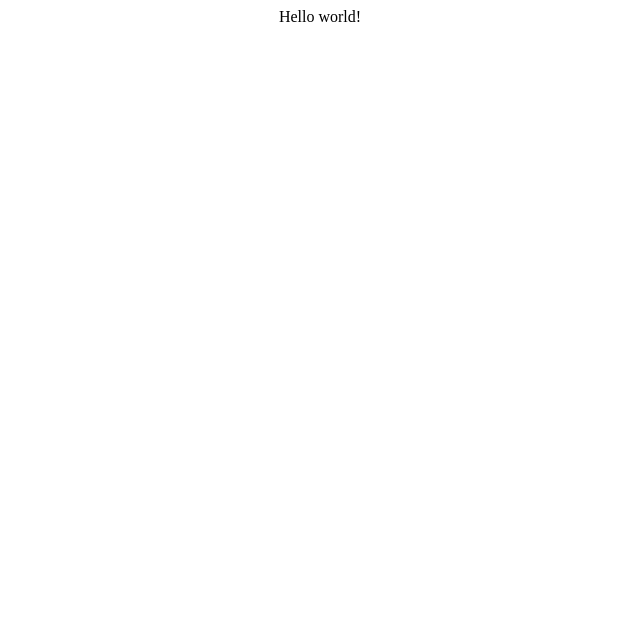
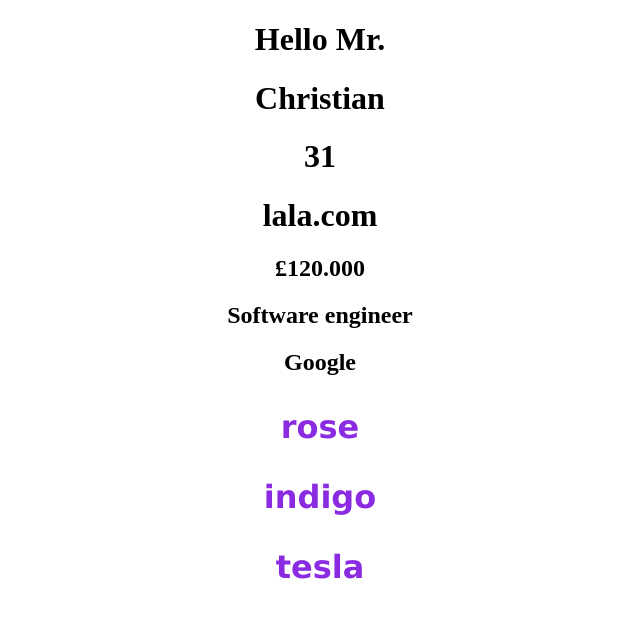
Before and after one commit to Dorultan-C/Tanuki-react, a React (Create React App) app: page / in a window 1280 px wide. Shown: the top 618 px of the page, without its empty margins (320-960 px from the left). Built offline with nearby package versions, Linux system fonts and the light colour scheme.

Commit message:
how to use props

```diff
--- a/src/App.css
+++ b/src/App.css
@@ -2,7 +2,15 @@
   text-align: center;
 }
 
-.App-logo {
+.passion {
+  color: blueviolet;
+  font-size: 2rem;
+  font-family: 'Lucida Sans', 'Lucida Sans Regular', 'Lucida Grande', 'Lucida Sans Unicode', Geneva, Verdana, sans-serif;
+  font-weight: 900;
+
+}
+
+/* .App-logo {
   height: 40vmin;
   pointer-events: none;
 }
@@ -35,4 +43,4 @@
   to {
     transform: rotate(360deg);
   }
-}
+} */
--- a/src/App.js
+++ b/src/App.js
@@ -2,9 +2,45 @@
 import './App.css';
 
 function App() {
+  const welcomeMessage = <h1>Hello Mr.</h1>
+  const name = <h1>Christian</h1>;
   return (
-    <div className="App"> Hello world!</div>
+    <div className="App"> {welcomeMessage} {name}
+     <User age={31} email='lala.com' />
+     <Job salary='£120.000' position='Software engineer' company='Google' />
+     <Passion flower='rose' color='indigo' cars='tesla' />
+     </div>
+
   );
 }
 
+const Passion = (props) => {
+  return (
+    <div className='passion'>
+      <p> {props.flower} </p>
+      <p> {props.color} </p>
+      <p> {props.cars} </p>
+    </div>
+  )
+};
+const Job = (props) => {
+  return (
+    <div>
+       <h2> {props.salary} </h2>
+       <h2> {props.position} </h2>
+       <h2> {props.company} </h2>
+    </div>
+  )
+};
+
+const User = (props) => {
+  return (
+   <div>
+    <h1> {props.name} </h1>
+    <h1> {props.age} </h1>
+    <h1> {props.email} </h1>
+   </div>
+  )
+};
+
 export default App;
```
